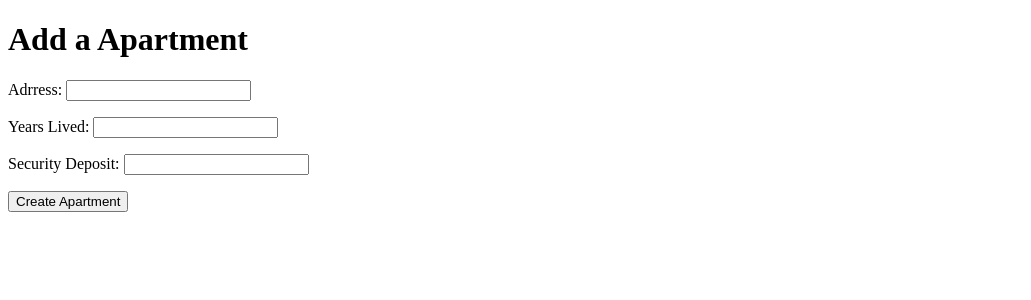
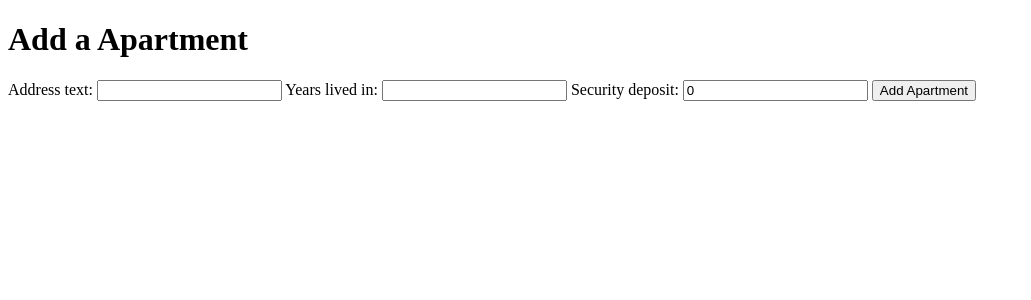
Before and after one commit to lmevange/Rentar, a Django app: page /add_apartment/ in a window 1280 px wide. Shown: the top 300 px of the page, without its empty margins (0-1031 px from the left). Run offline with Django 3.2, Linux system fonts and the light colour scheme.

Commit message:
fogured out auto generated labels on forms

```diff
--- a/server/template/add_apartment.html
+++ b/server/template/add_apartment.html
@@ -7,26 +7,21 @@
     <body>
         <h1>Add a Apartment</h1>
 
-        <form id="apartment_form" method="post" action = "/"/>
+        <form id="apartment_form" method="POST" action = "/add_apartment/"/><!-- for some reason this action is needed. makes url weird, but it posts to database-->
 
             {% csrf_token %}
             <!-- {% for hidden in form.hidden_fields %}
                 {{ hidden }}
             {% endfor %} -->
 
-            <!-- {% for field in form.visible_fields %}
+            {% for field in form.visible_fields %}
                 {{ field.errors }}
+		{{ field.label_tag }}
                 {{ field.help_text }}
                 {{ field }}
-            {% endfor %} -->
-            <p><label for="address_text">Adrress:</label>
-    			<input id="address_text" type="text"></p>
-			<p><label for="years_lived">Years Lived:</label>
-    			<input id="years_lived" type="text"></p>
-			<p><label for="security_deposit">Security Deposit:</label>
-    			<input id="security_deposit" type="number"></p>
-            <input type="submit" name="submit" value="Create Apartment"/>
-        </form>
+            {% endfor %}
+	    <input type="submit" name="submit" value="Add Apartment"/>
+	</form>
     </body>
 
 </html>
```
